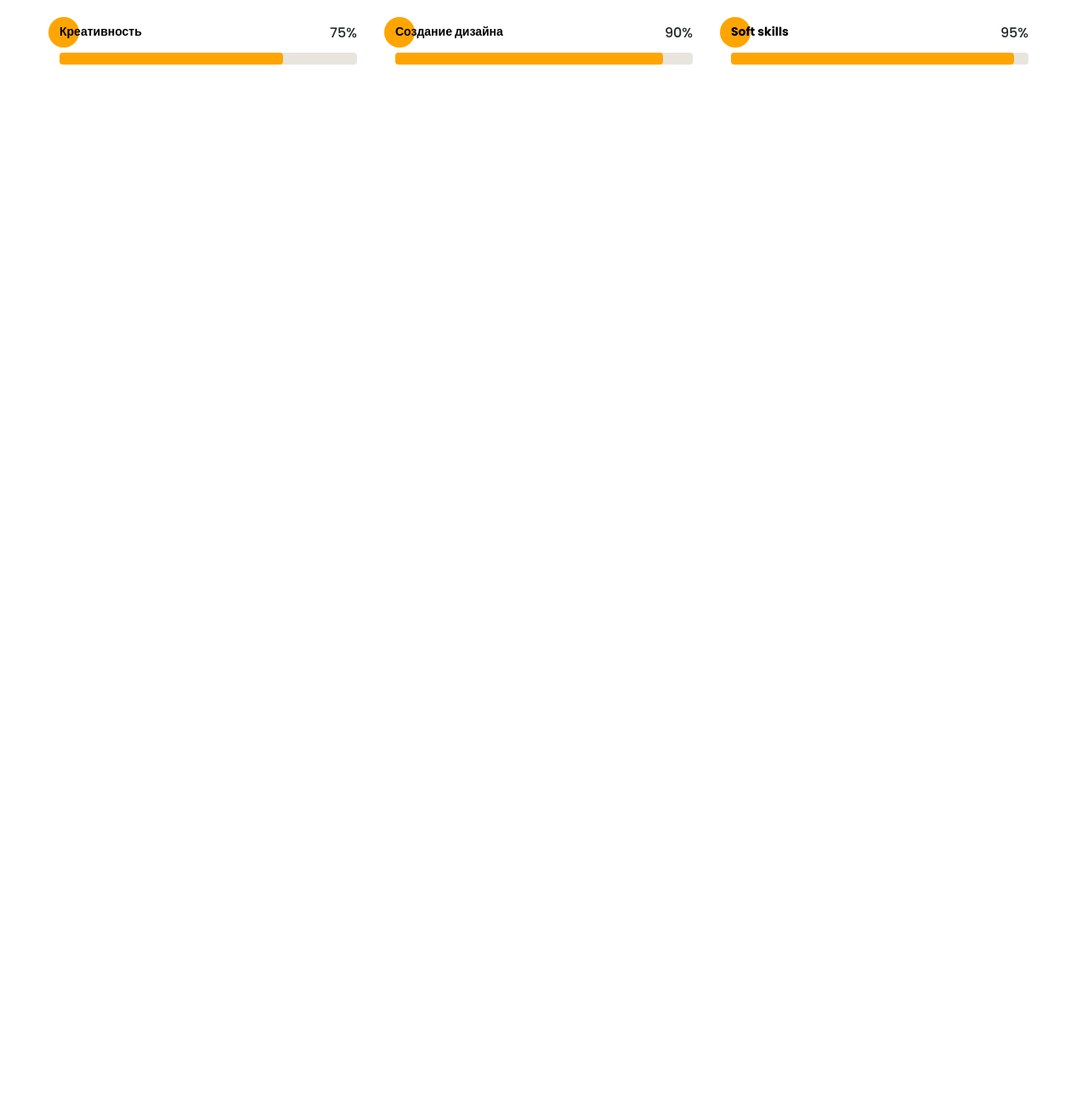
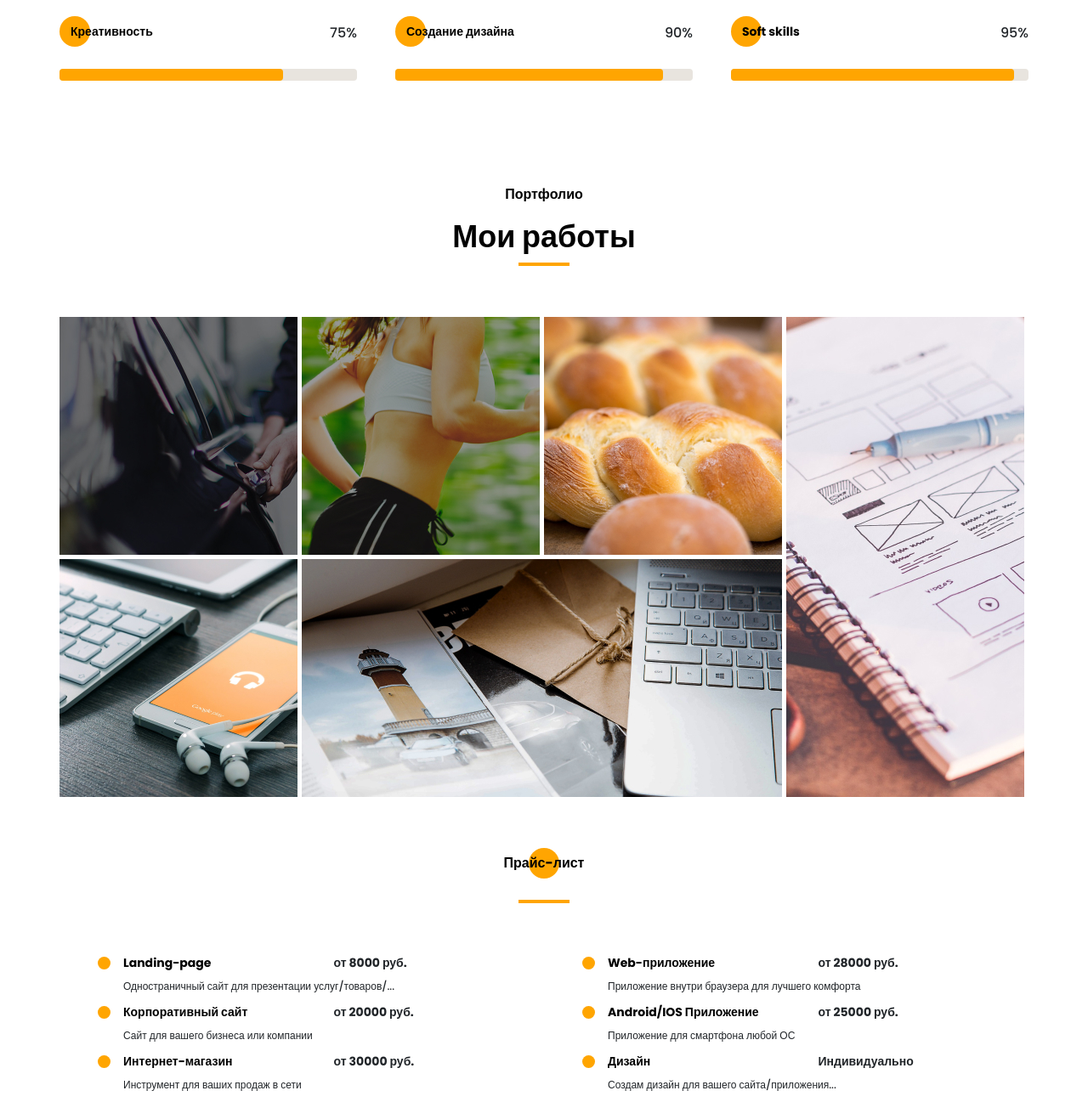
Before and after one commit to Nosberg/Project_5, a website: page src/index.html in a window 1280 px wide. Shown: the part 3214-4511 px from the top of the page at 85% size. Before the commit the page ends 3311 px from the top, so only its background shows below. Drawn offline with Linux system fonts and the light colour scheme.

Commit message:
added pricelist

```diff
--- a/src/index.html
+++ b/src/index.html
@@ -229,33 +229,104 @@
                 <div class="skills__creating-item">
                     <h4 class="title title_fz14 skills__title-circle">Создание сайтов</h4>
                     <div class="skills__percent">100%</div>
-                    <div class="skills__bar"><div class="skills__progressbar" style="width: 350px;"></div></div>
+                    <div class="skills__bar"><div class="skills__progressbar"></div></div>
                 </div>
                 <div class="skills__creating-item">
                     <h4 class="title title_fz14 skills__title-circle">Создание приложений</h4>
                     <div class="skills__percent">85%</div>
-                    <div class="skills__bar"><div class="skills__progressbar" style="width: calc(350px * 0.85);"></div></div>
+                    <div class="skills__bar"><div class="skills__progressbar"></div></div>
                 </div>
                 <div class="skills__creating-item">
                     <h4 class="title title_fz14 skills__title-circle">Работа с данными</h4>
                     <div class="skills__percent">90%</div>
-                    <div class="skills__bar"><div class="skills__progressbar" style="width: calc(350px * 0.9);"></div></div>
+                    <div class="skills__bar"><div class="skills__progressbar"></div></div>
                 </div>
                 <div class="skills__creating-item">
                     <h4 class="title title_fz14 skills__title-circle">Креативность</h4>
                     <div class="skills__percent">75%</div>
-                    <div class="skills__bar"><div class="skills__progressbar" style="width: calc(350px * 0.75);"></div></div>
+                    <div class="skills__bar"><div class="skills__progressbar"></div></div>
                 </div>
                 <div class="skills__creating-item">
                     <h4 class="title title_fz14 skills__title-circle">Создание дизайна</h4>
                     <div class="skills__percent">90%</div>
-                    <div class="skills__bar"><div class="skills__progressbar" style="width: calc(350px * 0.9);"></div></div>
+                    <div class="skills__bar"><div class="skills__progressbar"></div></div>
                 </div>
                 <div class="skills__creating-item">
                     <h4 class="title title_fz14 skills__title-circle">Soft skills</h4>
                     <div class="skills__percent">95%</div>
-                    <div class="skills__bar"><div class="skills__progressbar" style="width: calc(350px * 0.95);"></div></div>
+                    <div class="skills__bar"><div class="skills__progressbar"></div></div>
                 </div>
+            </div>
+        </div>
+    </section>
+
+    <section class="portfolio">
+        <div class="container">
+            <h2 class="title title_fz16 portfolio__title">Портфолио</h2>
+            <div class="title title_fz36 portfolio__subtitle">Мои работы</div>
+            <div class="divider"></div>
+            <div class="portfolio__wrapper">
+                <a href="https://nosberg.github.io" class="portfolio__item">
+                    <img src="img/uber.jpg" alt="">
+                </a>
+                <a href="Pulse/index.html" class="portfolio__item">
+                    <img src="img/pulse.jpg" alt="">
+                </a>
+                <a href="#" class="portfolio__item">
+                    <img src="img/bread.jpg" alt="">
+                </a>
+                <a href="#" class="portfolio__item vertical">
+                    <img src="img/plans.jpg" alt="">
+                </a>
+                <a href="#" class="portfolio__item">
+                    <img src="img/ipad.jpg" alt="">
+                </a>
+                <a href="#" class="portfolio__item horizontal">
+                    <img src="img/mac.jpg" alt="">
+                </a>
+            </div>
+        </div>
+    </section>
+
+    <section class="pricelist">
+        <div class="container">
+            <h2 class="title title_fz16 pricelist__title">Прайс-лист</h2>
+            <div class="divider"></div>
+            <div class="pricelist__wrapper">
+                <ul class="pricelist__item">
+                    <li>
+                        <h4 class="title title_fz14">Landing-page</h4>
+                        <div class="pricelist__price">от 8000 руб.</div>
+                        <div class="pricelist__descr">Одностраничный сайт для презентации услуг/товаров/...</div>
+                    </li>
+                    <li>
+                        <h4 class="title title_fz14">Корпоративный сайт</h4>
+                        <div class="pricelist__price">от 20000 руб.</div>
+                        <div class="pricelist__descr">Сайт для вашего бизнеса или компании</div>
+                    </li>
+                    <li>
+                        <h4 class="title title_fz14">Интернет-магазин</h4>
+                        <div class="pricelist__price">от 30000 руб.</div>
+                        <div class="pricelist__descr">Инструмент для ваших продаж в сети</div>
+                    </li>
+                </ul>
+                <ul class="pricelist__item">
+                    <li>
+                        <h4 class="title title_fz14">Web-приложение</h4>
+                        <div class="pricelist__price">от 28000 руб.</div>
+                        <div class="pricelist__descr">Приложение внутри браузера для лучшего комфорта</div>
+                    </li>
+                    <li>
+                        <h4 class="title title_fz14">Android/IOS Приложение</h4>
+                        <div class="pricelist__price">от 25000 руб.</div>
+                        <div class="pricelist__descr">Приложение для смартфона любой ОС</div>
+                    </li>
+                    <li>
+                        <h4 class="title title_fz14">Дизайн</h4>
+                        <div class="pricelist__price">Индивидуально</div>
+                        <div class="pricelist__descr">Создам дизайн для вашего сайта/приложения...</div>
+                    </li>
+                </ul>
             </div>
         </div>
     </section>
--- a/src/js/script.js
+++ b/src/js/script.js
@@ -10,3 +10,10 @@ hamburger.addEventListener('click', () => {
 closeElem.addEventListener('click', () => {
 	menu.classList.remove('active');
 });
+
+const percents = document.querySelectorAll('.skills__percent'),
+	progress_bar = document.querySelectorAll('.skills__progressbar');
+
+percents.forEach((item, i) => {
+	progress_bar[i].style.width = item.innerHTML;
+});
--- /dev/null
+++ b/src/sass/blocks/_portfolio.sass
@@ -0,0 +1,28 @@
+.portfolio
+    padding-top: 120px
+    &__title
+        text-align: center
+    &__subtitle
+        text-align: center
+    .divider
+        margin: 0 auto
+    &__wrapper
+        margin-top: 60px
+        display: grid
+        grid-template-columns: repeat(4, 280px)
+        grid-template-rows: repeat(2, 280px)
+        grid-auto-rows: 280px
+        gap: 5px
+        .vertical
+            grid-row: 1/3
+            grid-column: 4/5
+        .horizontal
+            grid-row: 2/3
+            grid-column: 2/4
+    &__item
+        transition: 0.5s all
+        img
+            width: 100%
+        &:hover
+            transform: scale(1.05)
+            filter: drop-shadow(0 0 20px black)
--- /dev/null
+++ b/src/sass/blocks/_pricelist.sass
@@ -0,0 +1,41 @@
+.pricelist
+    padding-top: 66px
+    &__title
+        text-align: center
+        position: relative
+        @include before_circle
+        &::before
+            left: 50%
+            transform: translateX(-50%)
+    .divider
+        margin: 0 auto
+        margin-top: 31px
+    &__wrapper
+        margin-top: 60px
+        display: grid
+        grid-template: 1fr / 1fr 1fr
+        justify-content: space-between
+    &__price
+        font-weight: 700
+        font-size: 14px
+        line-height: 21px
+    &__descr
+        font-weight: 500
+        font-size: 12px
+        line-height: 18px
+    &__item
+        margin-bottom: 0
+        padding-left: 75px
+        li
+            position: relative
+            list-style-type: none
+            display: grid
+            grid-template: repeat(2, 1fr) / repeat(2, 1fr)
+            @include before_circle
+            &::before
+                width: 15px
+                height: 15px
+                top: 3px
+                left: -30px
+    &__descr
+        grid-column: 1/3
--- a/src/sass/blocks/_skills.sass
+++ b/src/sass/blocks/_skills.sass
@@ -40,18 +40,17 @@
         display: grid
         grid-template-columns: repeat(2,175px)
         grid-template-rows: repeat(2,1fr)
+        row-gap: 25px
     &__title-circle
         justify-self: start
         position: relative
+        padding-left: 13px
         @include before_circle
         &::before
-            left: -13px
+            top: -8px
     &__percent
         justify-self: end
     &__bar
-        // grid-column-start: 1
-        // grid-row-start: 2
-        // grid-row-end: 3
         width: 350px
         height: 14px
         border-radius: 4px
--- a/src/sass/style.sass
+++ b/src/sass/style.sass
@@ -21,3 +21,5 @@
 @import "blocks/_divider.sass"
 @import "blocks/_resume.sass"
 @import "blocks/_skills.sass"
+@import "blocks/_portfolio.sass"
+@import "blocks/_pricelist.sass"
```
Also changed, not shown: src/css/style.min.css, 1 other file.
